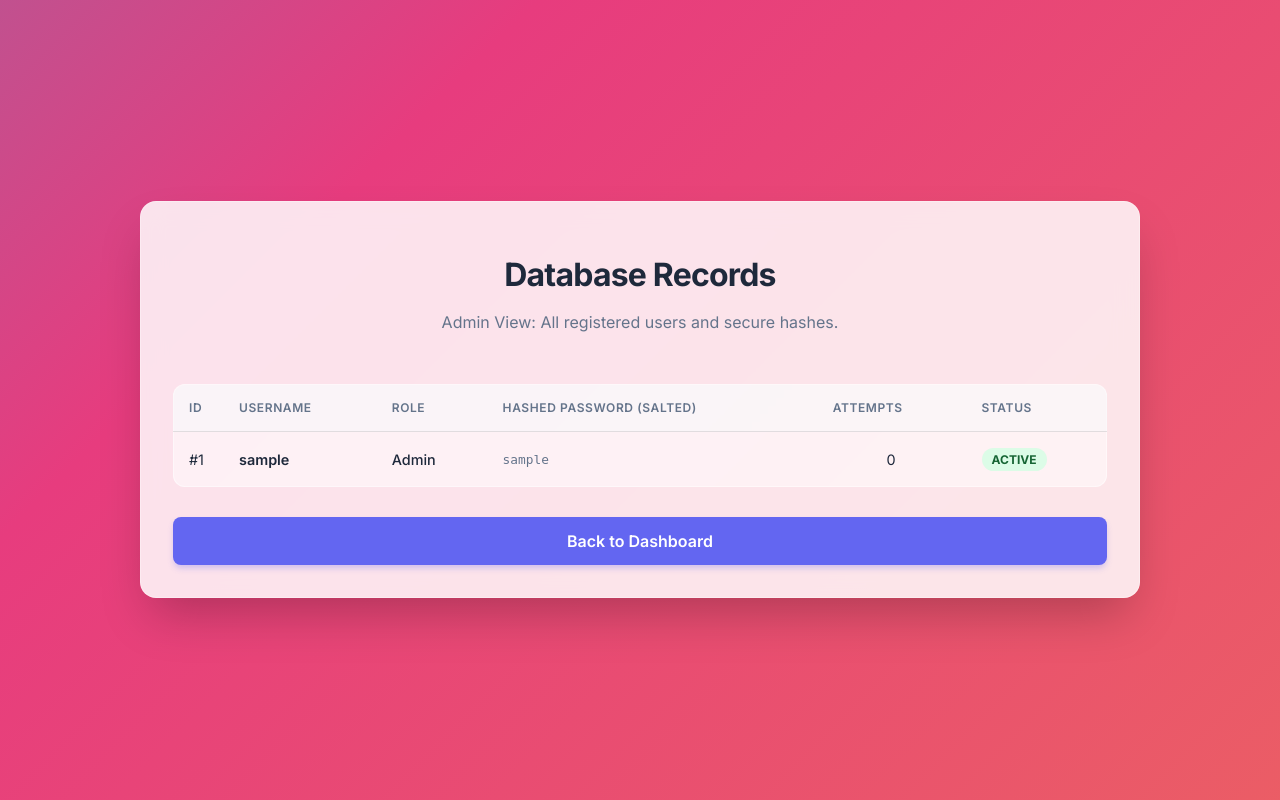
After one commit to Akshat-240/Secure-college-portal, a Flask app: page /admin/users in a window 1280 px wide. The commit adds this page. Run offline with Flask 3, Linux system fonts and the light colour scheme; the visitor is signed in with stand-in values (Sample User, id 1); data comes from the database, SQL or seed files in the repository.

Commit message:
Feat: Add Admin Database View with Glassmorphism UI

```diff
--- a/app.py
+++ b/app.py
@@ -190,6 +190,20 @@ def admin():
         return redirect("/login")
     return render_template("admin.html")
 
+# ---------- ADMIN USERS VIEW ----------
+@app.route("/admin/users")
+def admin_users():
+    if session.get("role") != "admin":
+        return redirect("/login")
+
+    db = get_db()
+    cur = db.cursor()
+    cur.execute("SELECT id, username, password, role, failed_attempts, is_locked FROM users")
+    users = cur.fetchall()
+    db.close()
+
+    return render_template("admin_users.html", users=users)
+
 # ---------- LOGOUT ----------
 @app.route("/logout")
 def logout():
--- a/templates/admin.html
+++ b/templates/admin.html
@@ -22,7 +22,7 @@
         <section class="dashboard-section">
             <h2>System Management</h2>
             <nav class="dashboard-grid">
-                <a class="dashboard-card" href="/users" title="Manage registered users">
+                <a class="dashboard-card" href="/admin/users" title="Manage registered users">
                     <span class="card-icon">👥</span>
                     <span class="card-title">Manage Users</span>
                     <span class="card-description">Add/Remove users</span>
--- /dev/null
+++ b/templates/admin_users.html
@@ -0,0 +1,137 @@
+<!DOCTYPE html>
+<html lang="en">
+
+<head>
+    <meta charset="UTF-8">
+    <meta name="viewport" content="width=device-width, initial-scale=1.0">
+    <title>Database Records - Secure Portal</title>
+    <link rel="stylesheet" href="{{ url_for('static', filename='style.css') }}">
+    <link href="https://fonts.googleapis.com/css2?family=Inter:wght@400;500;600;700&display=swap" rel="stylesheet">
+    <style>
+        .table-container {
+            overflow-x: auto;
+            margin-top: 20px;
+            background: rgba(255, 255, 255, 0.5);
+            /* Slight additional background for table */
+            border-radius: 12px;
+            box-shadow: inset 0 0 0 1px rgba(255, 255, 255, 0.5);
+            /* Subtle inner border */
+        }
+
+        table {
+            width: 100%;
+            border-collapse: collapse;
+            color: #1e293b;
+            /* Dark text for readability */
+            font-size: 0.9rem;
+        }
+
+        th,
+        td {
+            text-align: left;
+            padding: 16px;
+            border-bottom: 1px solid rgba(0, 0, 0, 0.05);
+            /* Grey border */
+        }
+
+        th {
+            background-color: rgba(248, 250, 252, 0.5);
+            /* Light grey header */
+            color: #64748b;
+            /* Secondary text color for headers */
+            font-weight: 600;
+            text-transform: uppercase;
+            font-size: 0.75rem;
+            letter-spacing: 0.05em;
+        }
+
+        tr:last-child td {
+            border-bottom: none;
+        }
+
+        tr:hover {
+            background-color: rgba(255, 255, 255, 0.6);
+        }
+
+        .hash-cell {
+            font-family: 'JetBrains Mono', 'Fira Code', monospace;
+            font-size: 0.8rem;
+            color: #64748b;
+            max-width: 150px;
+            overflow: hidden;
+            text-overflow: ellipsis;
+            white-space: nowrap;
+        }
+
+        .status-badge {
+            padding: 4px 10px;
+            border-radius: 20px;
+            font-size: 0.75rem;
+            font-weight: 700;
+            display: inline-block;
+        }
+
+        .status-active {
+            background-color: #dcfce7;
+            color: #166534;
+        }
+
+        .status-locked {
+            background-color: #fee2e2;
+            color: #991b1b;
+        }
+
+        .role-badge {
+            text-transform: capitalize;
+            font-weight: 500;
+        }
+    </style>
+</head>
+
+<body>
+    <div class="container container--wide">
+        <header class="dashboard-header">
+            <h1>Database Records</h1>
+            <p>Admin View: All registered users and secure hashes.</p>
+        </header>
+
+        <div class="table-container">
+            <table>
+                <thead>
+                    <tr>
+                        <th width="50">ID</th>
+                        <th>Username</th>
+                        <th>Role</th>
+                        <th>Hashed Password (Salted)</th>
+                        <th>Attempts</th>
+                        <th>Status</th>
+                    </tr>
+                </thead>
+                <tbody>
+                    {% for user in users %}
+                    <tr>
+                        <td>#{{ user[0] }}</td>
+                        <td style="font-weight: 600;">{{ user[1] }}</td>
+                        <td><span class="role-badge">{{ user[3] }}</span></td>
+                        <td class="hash-cell" title="{{ user[2] }}">{{ user[2] }}</td>
+                        <td style="text-align: center;">{{ user[4] }}</td>
+                        <td>
+                            {% if user[5] %}
+                            <span class="status-badge status-locked">LOCKED</span>
+                            {% else %}
+                            <span class="status-badge status-active">ACTIVE</span>
+                            {% endif %}
+                        </td>
+                    </tr>
+                    {% endfor %}
+                </tbody>
+            </table>
+        </div>
+
+        <div style="margin-top: 30px; text-align: center;">
+            <a href="/admin" class="btn">Back to Dashboard</a>
+        </div>
+    </div>
+</body>
+
+</html>
```
